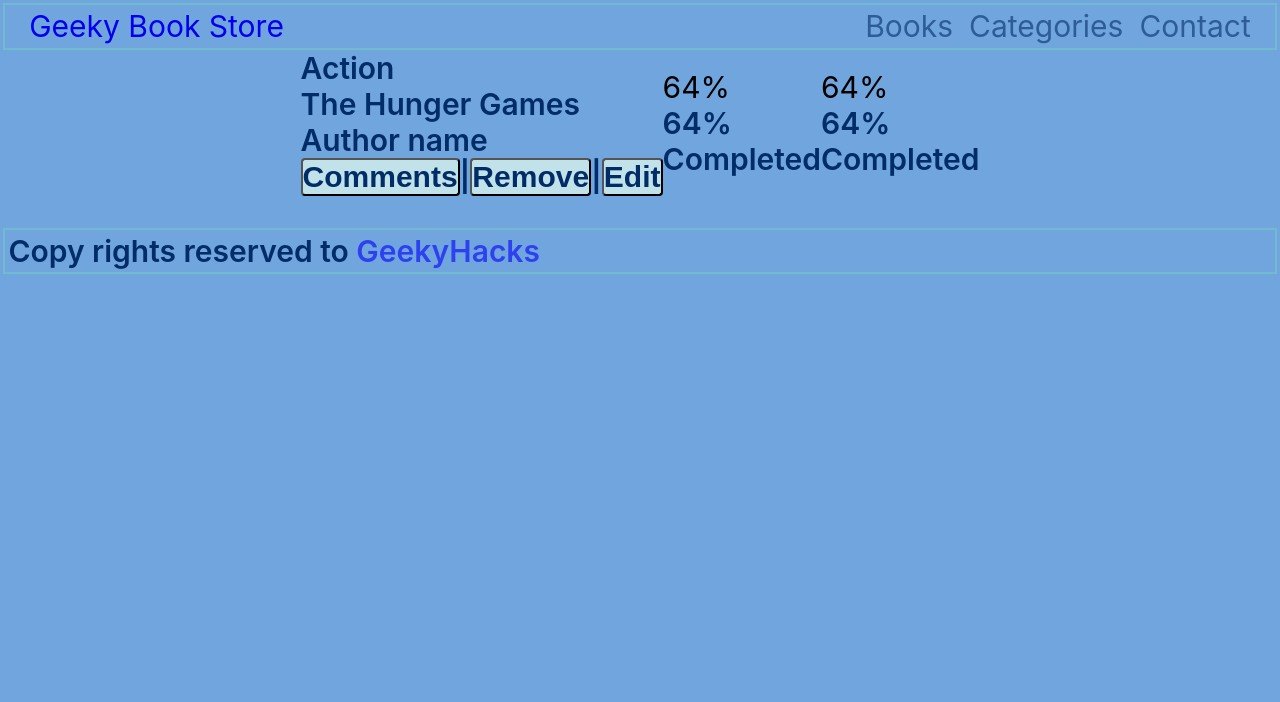
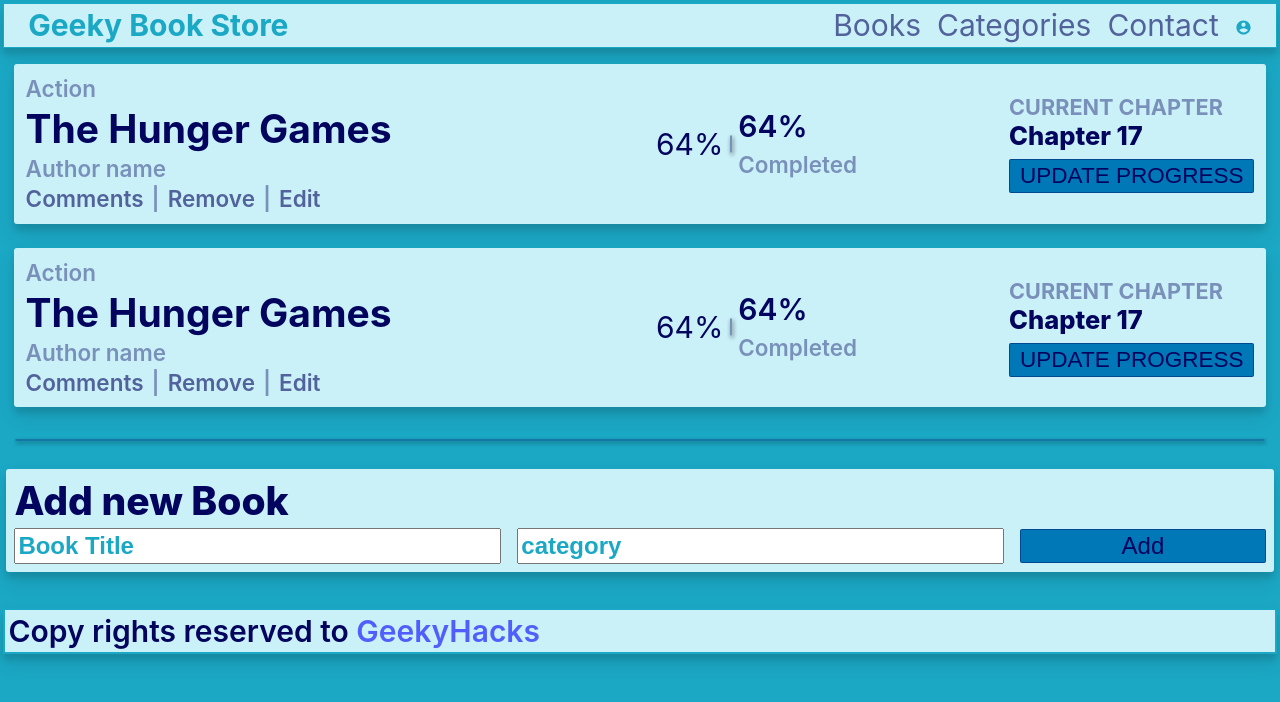
Before and after one commit to GeekyHacks/BookStore_React, a React (Create React App) app: page / in a window 1280 px wide. Shown: the top 702 px of the page. Built offline with nearby package versions, Linux system fonts and the light colour scheme.

Commit message:
Add the layout

```diff
--- a/src/App.jsx
+++ b/src/App.jsx
@@ -1,9 +1,10 @@
 import React from 'react';
 import { Routes, Route, Link } from 'react-router-dom';
-import Books from './components/Books/Books';
+import MainContainer from './components/MainContainer';
 import Contact from './components/Contact';
 import Footer from './components/Footer';
 import './styles/Css/App.css';
+import accountPic from './assets/images/account-circle.svg';
 
 function App() {
   return (
@@ -23,13 +24,16 @@
             <Link className="link" to="/contact">
               Contact
             </Link>
+            <Link className="bookstoreTitle" to="/">
+              <img className="accountPic" src={accountPic} alt="" />
+            </Link>
           </div>
         </nav>
 
         <Routes>
           {/* <Route index element={<Home />} /> */}
-          <Route path="/" element={<Books />} />
-          <Route path="/books" element={<Books />} />
+          <Route path="/" element={<MainContainer />} />
+          <Route path="/books" element={<MainContainer />} />
           <Route path="/contact" element={<Contact />} />
           <Route path="/*" element={<div className="notFound"> Page not found!! </div>} />
         </Routes>
--- /dev/null
+++ b/src/components/Books/AddBook.jsx
@@ -0,0 +1,15 @@
+const AddBook = () => {
+  const result = (
+    <div className="AddBook">
+      <h3>Add new Book</h3>
+      <div className="bookInput">
+        <input type="text" required placeholder="Book Title" />
+        <input type="text" required placeholder="category" />
+        <button type="button">Add</button>
+      </div>
+    </div>
+  );
+  return result;
+};
+
+export default AddBook;
--- /dev/null
+++ b/src/components/Books/Book.jsx
@@ -0,0 +1,22 @@
+import BookDetails from './BookDetails';
+import BookStatus from './BookStatus';
+import BookChapter from './BookChapter';
+const Book = () => {
+  const result = (
+    <div className="Book">
+      <div className="fstDiv">
+        {' '}
+        <BookDetails />
+      </div>
+
+      <div className="scdDiv">
+        {' '}
+        <BookStatus />
+        <BookChapter />
+      </div>
+    </div>
+  );
+  return result;
+};
+
+export default Book;
--- a/src/components/Books/BookChapter.jsx
+++ b/src/components/Books/BookChapter.jsx
@@ -1,17 +1,11 @@
 const BookChapter = () => {
   const result = (
     <div className="BookChapter">
-        <div sx={{ display: 'flex', gap: 2, alignItems: 'center', flexWrap: 'wrap' }}>
-          <div size="lg" determinate value="64%">
-            64%
+      <div className="headfour">
+        <h4>CURRENT CHAPTER</h4>
+        <h3>Chapter 17</h3>
       </div>
-        </div>
-        <div>
-          <h3 className="headSpan">
-            64% <br />
-            <span>Completed</span>
-          </h3>
-        </div>
+      <button>UPDATE PROGRESS</button>
     </div>
   );
 
--- a/src/components/Books/BookDetails.jsx
+++ b/src/components/Books/BookDetails.jsx
@@ -5,11 +5,11 @@
       <h2>The Hunger Games</h2>
       <span>Author name</span>
       <div>
-        <button type="button">Comments</button>
+        <a type="a">Comments</a>
         <span>|</span>
-        <button type="button">Remove</button>
+        <a type="a">Remove</a>
         <span>|</span>
-        <button type="button">Edit</button>
+        <a type="a">Edit</a>
       </div>
     </div>
   );
--- a/src/components/Books/BookStatus.jsx
+++ b/src/components/Books/BookStatus.jsx
@@ -1,13 +1,14 @@
 const BookStatus = () => {
   const result = (
     <div className="BookStatus">
-      <div sx={{ display: 'flex', gap: 2, alignItems: 'center', flexWrap: 'wrap' }}>
+      <div className="progressBar">
         <div size="lg" determinate value="64%">
           64%
         </div>
       </div>
+      <span className="headSpan"></span>
       <div>
-        <h3 className="headSpan">
+        <h3>
           64% <br />
           <span>Completed</span>
         </h3>
--- a/src/components/Books/Books.jsx
+++ b/src/components/Books/Books.jsx
@@ -1,12 +1,9 @@
-import BookDetails from './BookDetails';
-import BookStatus from './BookStatus';
-import BookChapter from './BookChapter';
+import Book from './Book';
 const Books = () => {
   const result = (
     <div className="Books">
-      <BookDetails />
-      <BookStatus />
-      <BookChapter />
+      <Book />
+      <Book />
     </div>
   );
   return result;
--- /dev/null
+++ b/src/components/MainContainer.jsx
@@ -0,0 +1,15 @@
+import Books from './Books/Books';
+import AddBook from './Books/AddBook';
+
+const MainContainer = () => {
+  const result = (
+    <div className="MainContainer">
+      <Books />
+      <span className="hSpan"></span>
+      <AddBook />
+    </div>
+  );
+  return result;
+};
+
+export default MainContainer;
--- a/src/styles/Css/App.css
+++ b/src/styles/Css/App.css
@@ -6,7 +6,7 @@
 }
 
 body {
-  background: #71a5de;
+  background: #1ba8c5;
   font-size: 10px;
   padding: 0.2rem;
   display: flex;
@@ -15,29 +15,41 @@
   align-items: stretch;
   white-space: nowrap;
 }
+body button {
+  transition: all 0.5s;
+  border-radius: 2px;
+  color: #03045E !important;
+  background-color: #0077B6 !important;
+  cursor: pointer;
+  text-align: center;
+  border: 1px solid rgba(3, 4, 94, 0.4);
+  padding: 3px 10px;
+}
+body button:active {
+  transform: scale(0.96);
+  background: #1ba8c5 !important;
+}
+body button:focus {
+  outline: 0;
+}
+body img {
+  max-width: 20px;
+  max-height: 17px;
+}
 body h2, body span, body h3 {
-  color: #002d67;
+  color: #03045E;
   font-weight: 600;
   font-size: 1em;
 }
 
-button {
-  transition: all 0.5s;
-  border-radius: 4px;
-  color: #002d67 !important;
-  background-color: #c2e2ea !important;
-  cursor: pointer;
-  text-align: center;
-  flex: 0 1 25%;
+::placeholder {
+  color: #1ba8c5;
   font-weight: 600;
-  font-size: 1em;
 }
-button:active {
-  transform: scale(0.96);
-  background: #72bbce !important;
-}
-button:focus {
-  outline: 0;
+
+.bookstoreTitle {
+  color: #1ba8c5;
+  font-weight: 700;
 }
 
 .fullWebsite {
@@ -48,27 +60,150 @@
   gap: 2rem;
 }
 
-.quote {
-  white-space: break-spaces;
-  margin: 2rem 3rem;
-  font-style: italic;
-  color: #002d67;
-  font-weight: 600;
-  font-size: 1em;
-}
-
-.App {
+.App, .Books {
   display: flex;
   flex-direction: column;
   justify-content: center;
-  align-items: center;
+  gap: 0.5rem;
 }
 
-.Books {
+.Book {
   display: flex;
   flex-direction: row;
+  justify-content: space-between !important;
+  align-items: center;
+  align-self: stretch !important;
+  margin: 0.5rem 0.7rem;
+  padding: 0.7rem;
+  background: #CAF0F8;
+  border-radius: 3px;
+  box-shadow: 0 10px 20px rgba(0, 0, 0, 0.1), 0 6px 6px rgba(0, 0, 0, 0.1);
+  color: #03045E;
+  gap: 2rem;
+}
+.Book .fstDiv {
+  flex: 0.5;
+}
+.Book .scdDiv {
+  flex: 0.5;
+  display: flex;
+  flex-direction: row;
+  justify-content: space-between !important;
+  align-items: center;
+  gap: 1rem;
+}
+.Book span, .Book a {
+  font-size: 0.75em;
+  font-weight: 600;
+  opacity: 0.4;
+}
+.Book a {
+  opacity: 0.6;
+}
+
+.AddBook {
+  display: flex;
+  flex-direction: column;
   justify-content: center;
+  gap: 0.3rem;
+  align-self: stretch !important;
+  padding: 0.5rem;
+  margin: 0.2rem;
+  background: #CAF0F8;
+  border-radius: 3px;
+  box-shadow: 0 10px 20px rgba(0, 0, 0, 0.1), 0 6px 6px rgba(0, 0, 0, 0.1);
+}
+.AddBook input, .AddBook button {
+  color: #03045E;
+  font-size: 0.8em;
+  padding: 2px;
+}
+.AddBook h3 {
+  color: #03045E;
+  font-size: 1.3em;
+  font-weight: 800;
+}
+.AddBook .bookInput {
+  display: flex;
+  flex-direction: row;
+  justify-content: space-evenly !important;
   align-items: center;
+  gap: 1rem;
+}
+.AddBook .bookInput input {
+  flex: 0.4;
+}
+.AddBook .bookInput button {
+  flex: 0.2;
+}
+
+.BookDetails, .BookChapter, .MainContainer {
+  display: flex;
+  flex-direction: column;
+  justify-content: center;
+  align-items: stretch;
+  gap: 1.5rem;
+}
+
+.BookDetails {
+  gap: 0.2rem;
+}
+.BookDetails h2 {
+  font-size: 1.3em;
+  font-weight: 700;
+}
+.BookDetails div {
+  display: flex;
+  flex-direction: row;
+  justify-content: stretch !important;
+  align-items: center;
+  gap: 0.5rem;
+}
+
+.BookStatus {
+  display: flex;
+  flex-direction: row;
+  justify-content: space-between !important;
+  align-items: center;
+  gap: 0.4rem;
+}
+
+.headSpan {
+  border: 0.01rem solid #03045E;
+  height: 1rem;
+  box-shadow: 1px 2px 4px rgba(0, 0, 0, 0.8), 1px 2px 4px rgba(0, 0, 0, 0.8);
+  border-radius: 0.2rem;
+  opacity: 0.2;
+}
+
+.hSpan {
+  border: 0.01rem solid #03045E;
+  width: 98%;
+  opacity: 0.3;
+  border-radius: 6px;
+  box-shadow: 1px 2px 4px rgba(0, 0, 0, 0.8), 1px 2px 4px rgba(0, 0, 0, 0.8);
+  align-self: center;
+}
+
+.headfour {
+  font-size: 0.85em !important;
+}
+.headfour h3 {
+  font-weight: 800;
+  font-size: 1em;
+}
+.headfour h4 {
+  font-size: 0.85em;
+  opacity: 0.4;
+}
+
+.BookChapter {
+  gap: 0.25rem;
+}
+.BookChapter button {
+  margin-top: 0.3rem;
+  font-size: 0.75em;
+  padding: 3px 10px;
 }
 
 nav {
@@ -78,6 +213,8 @@
   gap: 0.2rem;
   justify-content: center;
   align-self: stretch;
+  box-shadow: 0 10px 20px rgba(0, 0, 0, 0.1), 0 6px 6px rgba(0, 0, 0, 0.1);
+  background: #CAF0F8;
 }
 
 .navBar {
@@ -85,7 +222,7 @@
   flex-direction: row;
   justify-content: space-between;
   align-items: center;
-  border: 2px solid #72bbce;
+  border: 0.2px solid #1ba8c5;
   padding: 0.25rem;
   align-self: stretch;
 }
@@ -101,20 +238,6 @@
 }
 .navBar div span {
   align-self: center !important;
-}
-
-.author {
-  margin-top: 0.3rem;
-  font-weight: 700;
-  font-style: oblique;
-}
-
-.mainSect {
-  display: flex;
-  flex-direction: column;
-  justify-content: center;
-  align-items: center;
-  gap: 2rem;
 }
 
 .HomeComponent {
@@ -142,7 +265,7 @@
   font-size: 2em;
   font-weight: 800;
   color: white;
-  background: #72bbce;
+  background: #1ba8c5;
 }
 
 .ContactComponent {
@@ -151,26 +274,6 @@
   justify-content: center;
   align-items: center;
   margin: 2rem;
-}
-
-#CalculatorContainer {
-  margin-top: 2rem;
-  max-width: 250px;
-  max-height: 400px;
-  display: flex;
-  flex-direction: column;
-  justify-content: stretch;
-  align-items: stretch;
-  box-shadow: 0 10px 20px rgba(0, 0, 0, 0.1), 0 6px 6px rgba(0, 0, 0, 0.1);
-  background-color: #aecbeb;
-  border-radius: 4px;
-  gap: 0.1rem;
-  padding: 0.3rem;
-}
-
-::placeholder {
-  color: #aecbeb;
-  font-weight: 600;
 }
 
 #CalcInput {
@@ -196,29 +299,15 @@
   cursor: pointer;
   border: none;
   background: none !important;
-  color: #002d67;
+  color: #03045E;
 }
 .link:active {
   -webkit-background-clip: text;
   -webkit-text-fill-color: transparent;
-  color: #002d67 !important;
+  color: #03045E !important;
 }
 .link:focus {
   outline: 0;
-}
-
-#Btns {
-  flex: 1;
-  display: flex;
-  flex-wrap: wrap;
-}
-
-.operator {
-  background: #f5b82e !important;
-}
-
-#zero {
-  flex: 0 1 50%;
 }
 
 footer {
@@ -226,7 +315,9 @@
   top: auto;
   bottom: 0;
   padding: 0.2rem;
-  border: 2px solid #72bbce;
+  border: 2px solid #1ba8c5;
+  box-shadow: 0 10px 20px rgba(0, 0, 0, 0.1), 0 6px 6px rgba(0, 0, 0, 0.1);
+  background: #CAF0F8;
 }
 footer a {
   transition: all 0.5s;
@@ -239,7 +330,7 @@
 footer a:active {
   -webkit-background-clip: text;
   -webkit-text-fill-color: transparent;
-  color: #002d67 !important;
+  color: #03045E !important;
 }
 footer a:focus {
   outline: 0;
@@ -251,9 +342,6 @@
   }
   .navBar {
     padding: 0.2rem 1.5rem;
-  }
-  #CalculatorContainer {
-    margin: 3rem;
   }
 }
 @media (min-width: 999px) {
--- a/src/styles/Sass/App.sass
+++ b/src/styles/Sass/App.sass
@@ -6,23 +6,30 @@
     text-decoration: none
 
 body
-    background: #71a5de
+    background: $secondarycolor
     font-size: 10px
     padding: .2rem
     @include columnFlex
     justify-content: center
     align-items: stretch
     white-space: nowrap
-
+    button
+        @include button
+        padding: 3px 10px
+    img
+        max-width: 20px
+        max-height: 17px
     h2, span, h3
         color: $fontColor
         font-weight: 600
         font-size: 1em
-button
-    @include button
-    flex: 0 1 25%
+::placeholder
+    color: $secondarycolor
     font-weight: 600
-    font-size: 1em
+
+.bookstoreTitle
+    color: $secondarycolor
+    font-weight: 700
 
 .fullWebsite
     @include columnFlex
@@ -30,23 +37,118 @@
     align-items: stretch
     gap: 2rem
 
-.quote
-    white-space: break-spaces
-    margin: 2rem 3rem
-    font-style: italic
-    color: $fontColor
-    font-weight: 600
-    font-size: 1em
-
-.App
+.App,.Books
     @include columnFlex
     justify-content: center
+    // align-items: center
+    gap: .5rem
+
+.Book
+    @include rowFlex
+    justify-content: space-between !important
     align-items: center
+    align-self: stretch !important
+    margin: .5rem .7rem
+    padding: .7rem
+    background: $primarycolor
+    border-radius: 3px
+    box-shadow: $box-shadow
+    color: $fontColor
+    gap: 2rem
+    .fstDiv
+        flex: .5
+    .scdDiv
+        flex: .5
+        @include rowFlex
+        justify-content: space-between !important
+        align-items: center
+        gap: 1rem
+    span, a
+        font-size: .75em
+        font-weight: 600
+        opacity: .4
+    a
+        opacity: .6
 
-.Books
+.AddBook
+    @include columnFlex
+    justify-content: center
+    gap: .3rem
+    align-self: stretch !important
+    padding: .5rem
+    margin: .2rem
+    background: $primarycolor
+    border-radius: 3px
+    box-shadow: $box-shadow
+    input, button
+        color: $fontColor
+        font-size: .8em
+        padding: 2px
+    h3
+        color: $fontColor
+        font-size: 1.3em
+        font-weight: 800
+    .bookInput
+        @include rowFlex
+        justify-content: space-evenly !important
+        align-items: center
+        gap: 1rem
+        input
+            flex: .4
+        button
+            flex: .2
+
+.BookDetails,.BookChapter, .MainContainer
+    @include columnFlex
+    justify-content: center
+    align-items: stretch
+    gap: 1.5rem
+
+.BookDetails
+    gap: .2rem
+    h2
+        font-size: 1.3em
+        font-weight: 700
+    div
+        @include rowFlex
+        justify-content: stretch !important
+        align-items: center
+        gap: .5rem
+
+.BookStatus
     @include rowFlex
-    justify-content: center
+    justify-content: space-between !important
     align-items: center
+    gap: .4rem
+
+.headSpan
+    border: .01rem solid $fontColor
+    height: 1rem
+    box-shadow: $spanShadow
+    border-radius: .2rem
+    opacity: .2
+.hSpan
+    border: .01rem solid $fontColor
+    width: 98%
+    opacity: .3
+    border-radius: 6px
+    box-shadow: $spanShadow
+    align-self: center
+
+.headfour
+    font-size: .85em !important
+    h3
+        font-weight: 800
+        font-size: 1em
+    h4
+        font-size: .85em
+        opacity: .4
+.BookChapter
+    gap: .25rem
+    button
+        margin-top: .3rem
+        font-size: .75em
+        padding: 3px 10px
 
 nav
     @include columnFlex
@@ -54,12 +156,14 @@
     gap: .2rem
     justify-content: center
     align-self: stretch
+    box-shadow: $box-shadow
+    background: $primarycolor
 
 .navBar
     @include rowFlex
     justify-content: space-between
     align-items: center
-    border: 2px solid $secondarycolor
+    border: .2px solid $secondarycolor
     padding: .25rem
     align-self: stretch
 
@@ -74,17 +178,6 @@
 
         span
             align-self: center !important
-
-.author
-    margin-top: .3rem
-    font-weight: 700
-    font-style: oblique
-
-.mainSect
-    @include columnFlex
-    justify-content: center
-    align-items: center
-    gap: 2rem
 
 .HomeComponent
     text-align: left
@@ -117,23 +210,6 @@
     align-items: center
     margin: 2rem
 
-#CalculatorContainer
-    margin-top: 2rem
-    max-width: 250px
-    max-height: 400px
-    @include columnFlex
-    justify-content: stretch
-    align-items: stretch
-    box-shadow: $box-shadow
-    background-color: #aecbeb
-    border-radius: 4px
-    gap: .1rem
-    padding: .3rem
-
-::placeholder
-    color: #aecbeb
-    font-weight: 600
-
 #CalcInput
     flex: 0 1 11%
     text-align: right
@@ -154,23 +230,14 @@
     background: none !important
     color: $fontColor
 
-#Btns
-    flex: 1
-    display: flex
-    flex-wrap: wrap
-
-.operator
-    background: #f5b82e !important
-
-#zero
-    flex: 0 1 50%
-
 footer
     position: relative
     top: auto
     bottom: 0
     padding: .2rem
     border: 2px solid $secondarycolor
+    box-shadow: $box-shadow
+    background: $primarycolor
 
     a
         @include link
@@ -181,11 +248,7 @@
 
         font-size: 18px
     .navBar
-
         padding: .2rem 1.5rem
-
-    #CalculatorContainer
-        margin: 3rem
 
 @media (min-width: 999px)
     body
```
Also changed, not shown: src/styles/Sass/global.sass (+7 -7 lines), src/assets/images/account-circle.svg (added), 1 other file (tests, documents, lock files or other folders). Lines whose indentation alone changed are shown as unchanged.
